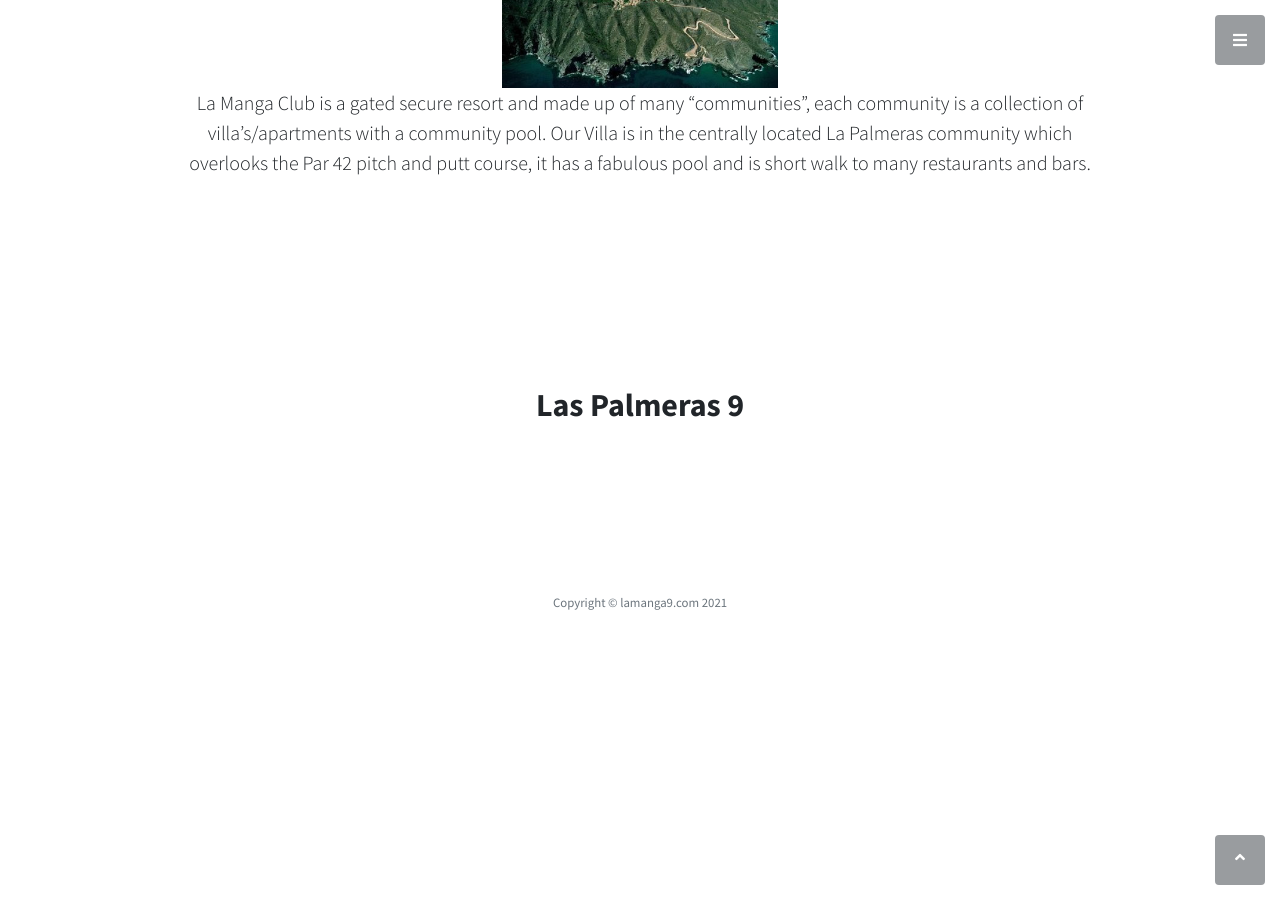
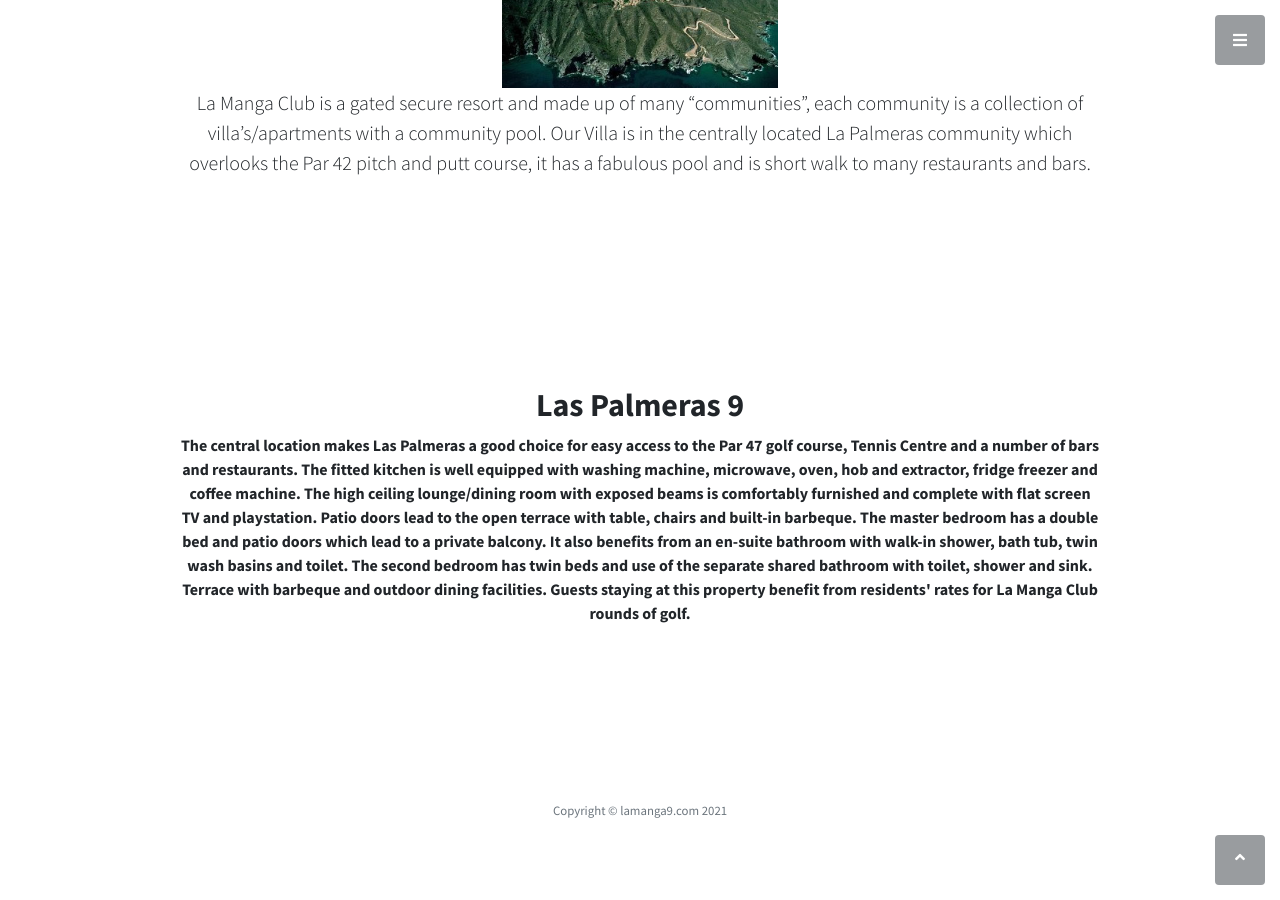
Before and after one commit to richsteer/richsteer.github.io, a Jekyll site: the page built from index.html, in a window 1280 px wide and 900 px high, scrolled down 1827 px. Built offline with Jekyll 4.4.1, drawn with Linux system fonts in a browser that asks for light colours.

Commit message:
Update index.html

```diff
--- a/index.html
+++ b/index.html
@@ -46,6 +46,26 @@
         <div class = "row">
                 <div class="col-lg-10 mx-auto">
                     <h2>Las Palmeras 9</h2>
+                    <p>
+                        The central location makes Las Palmeras a good choice for easy access to the  Par 47 golf course, Tennis Centre and a number of bars and restaurants.
+
+                        The fitted kitchen is well equipped with washing machine, microwave, oven, hob and extractor, fridge freezer and coffee machine.
+
+                        The high ceiling lounge/dining room with exposed beams is comfortably furnished and complete with flat screen TV and playstation. Patio doors lead to the open terrace with table, chairs and built-in barbeque.
+
+                        The master bedroom has a double bed and patio doors which lead to a private balcony. It also benefits from an en-suite  bathroom with walk-in shower, bath tub, twin wash basins and toilet.
+
+
+
+                        The second bedroom has twin beds and use of the separate shared bathroom with toilet, shower and sink.
+
+                        Terrace with barbeque and outdoor dining facilities.
+
+                        Guests staying at this property benefit from residents' rates for La Manga Club rounds of golf.
+                    </p>
+
+
+
                 </div>
         </div>
     </div>
```
